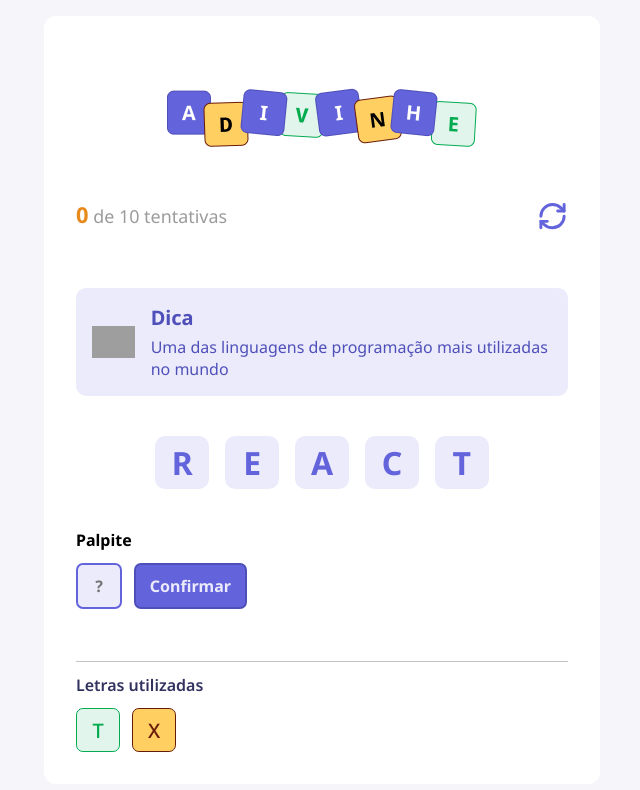
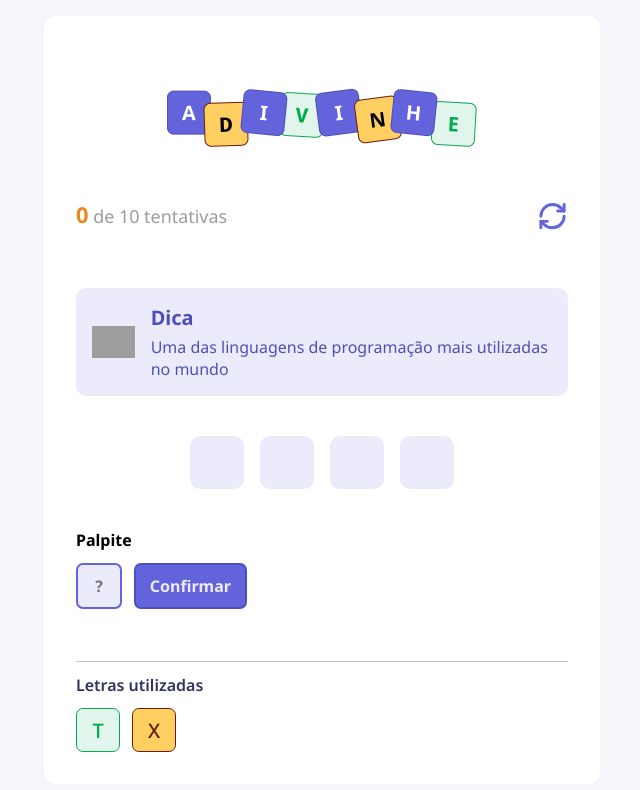
Before and after one commit to crisfeitosa/adivinhe, a React (Vite) app: page / in a window 1280 px wide. Shown: the top 790 px of the page, without its empty margins (318-958 px from the left). Built offline with nearby package versions, Linux system fonts and the light colour scheme; grey boxes are pictures that could not be loaded.

Commit message:
Exibindo a Letra da Palavra

```diff
--- a/src/App.tsx
+++ b/src/App.tsx
@@ -33,6 +33,10 @@
     starGame();
   }, []);
 
+  if(!challenge) {
+    return
+  }
+
   return (
     <div className={styles.container}>
       <main>
@@ -41,11 +45,9 @@
         <Tip tip="Uma das linguagens de programação mais utilizadas no mundo" />
 
         <div className={styles.word}>
-          <Letter value="R" />
-          <Letter value="E" />
-          <Letter value="A" />
-          <Letter value="C" />
-          <Letter value="T" />
+          {challenge.word.split("").map(() => (
+            <Letter value="" />
+          ))}
         </div>
 
         <h4>Palpite</h4>
```
